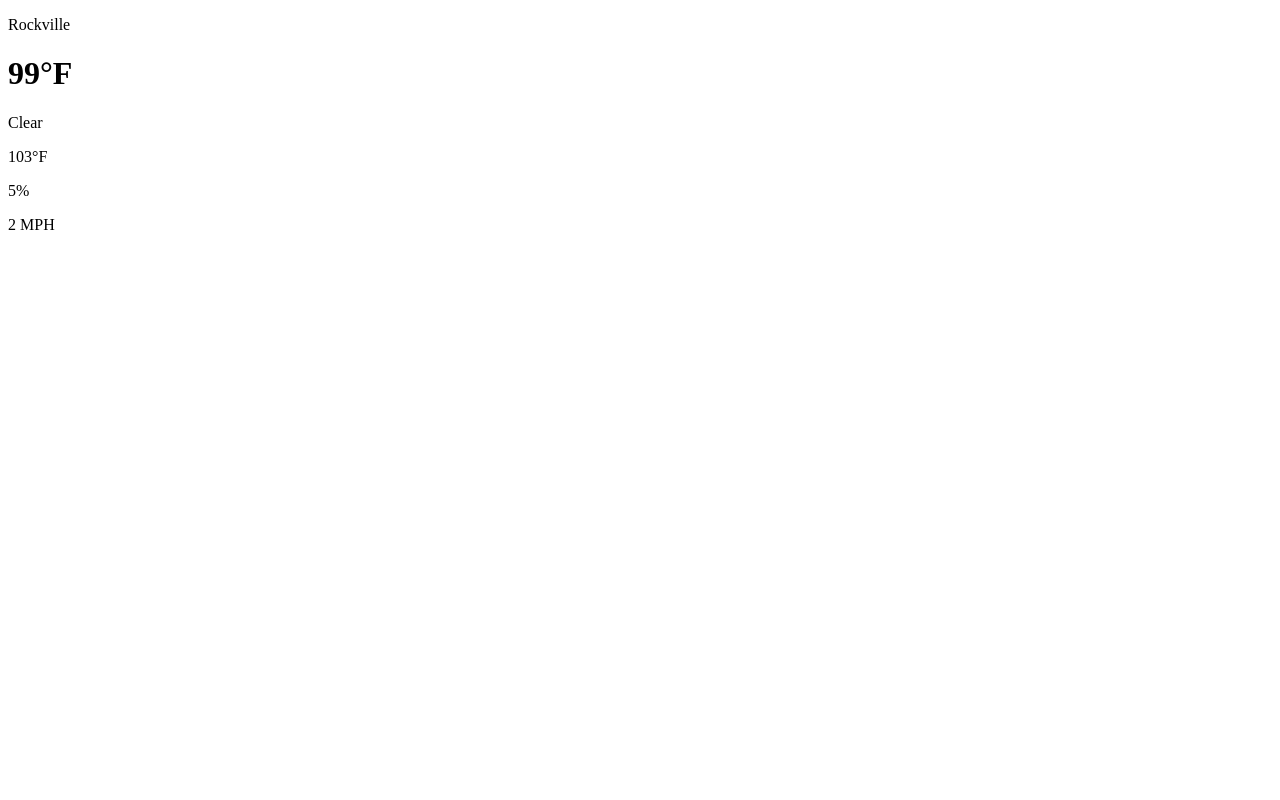
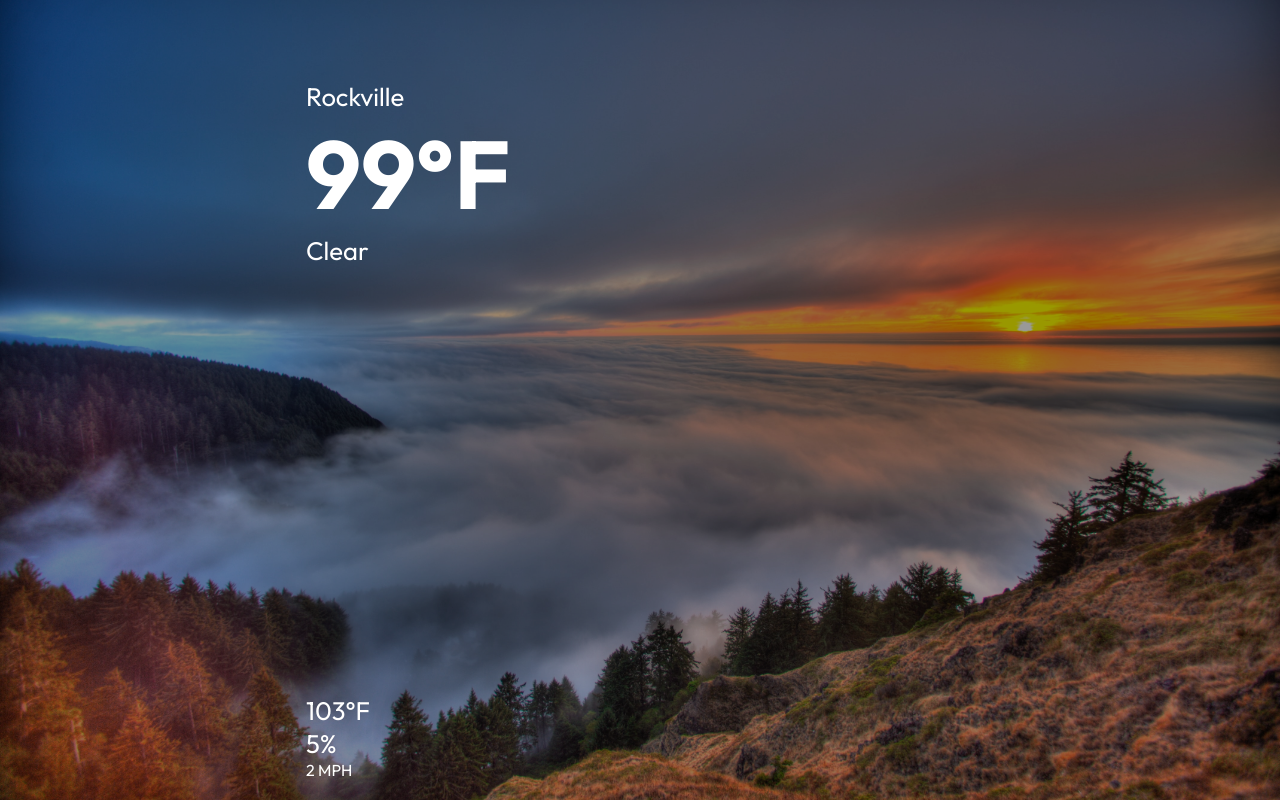
Before and after one commit to cmdcjones/weather-app, a React (Vite) app: page / in a window 1280 px wide. Built offline with nearby package versions, Linux system fonts and the light colour scheme.

Commit message:
import styles to main.jsx, modify App

```diff
--- a/src/App.jsx
+++ b/src/App.jsx
@@ -28,7 +28,7 @@ const API = {
                     <p>5%</p>
                 </div>
                 <div className="wind-speed">
-                    <p>2 MPH</p>
+                    2 MPH
                 </div>
             </div>
         </div>
--- a/src/main.jsx
+++ b/src/main.jsx
@@ -1,6 +1,7 @@
 import React from 'react'
 import ReactDOM from 'react-dom/client'
 import App from './App'
+import './index.css';
 
 ReactDOM.createRoot(document.getElementById('root')).render(
   <React.StrictMode>
```
